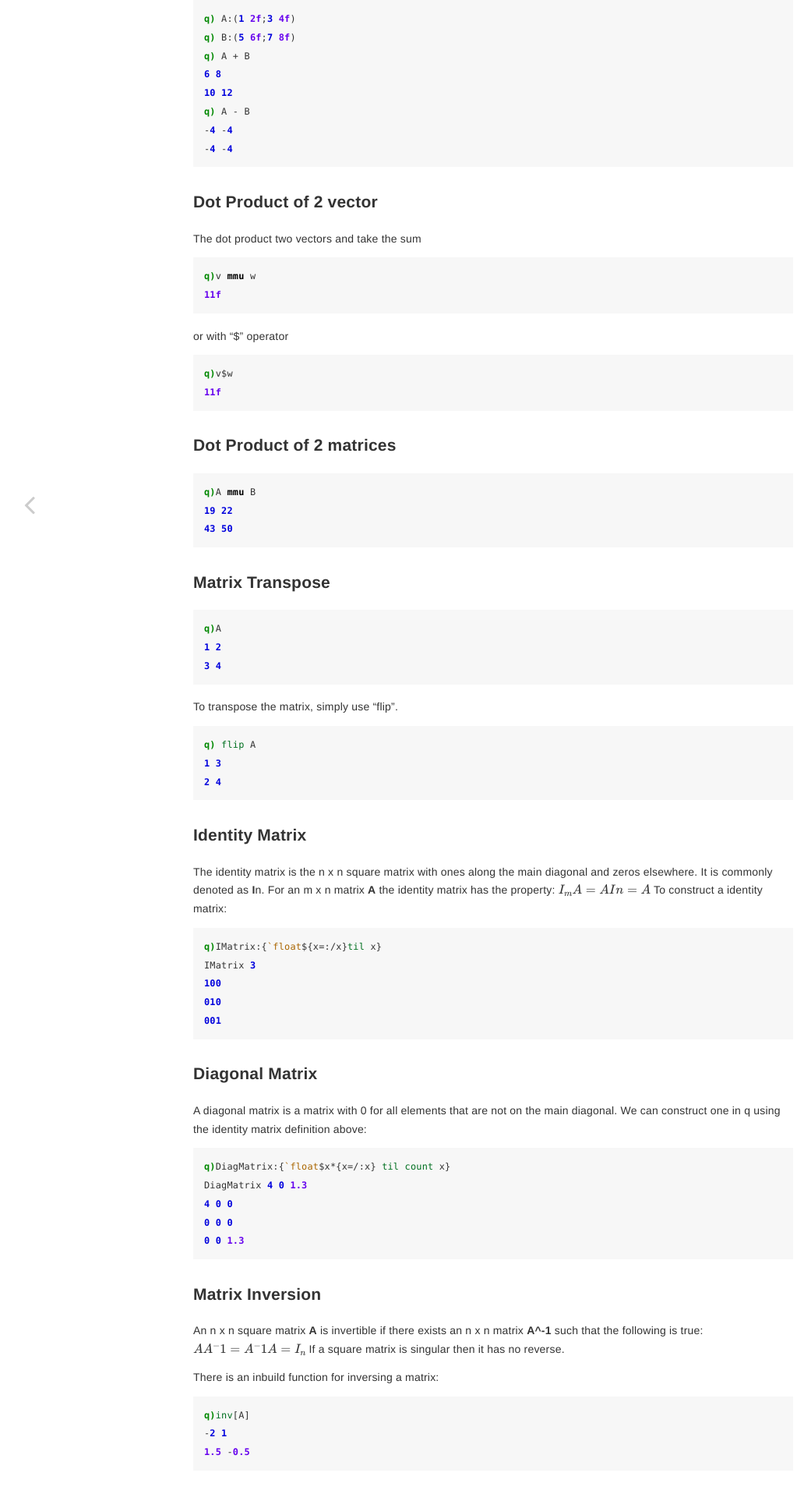
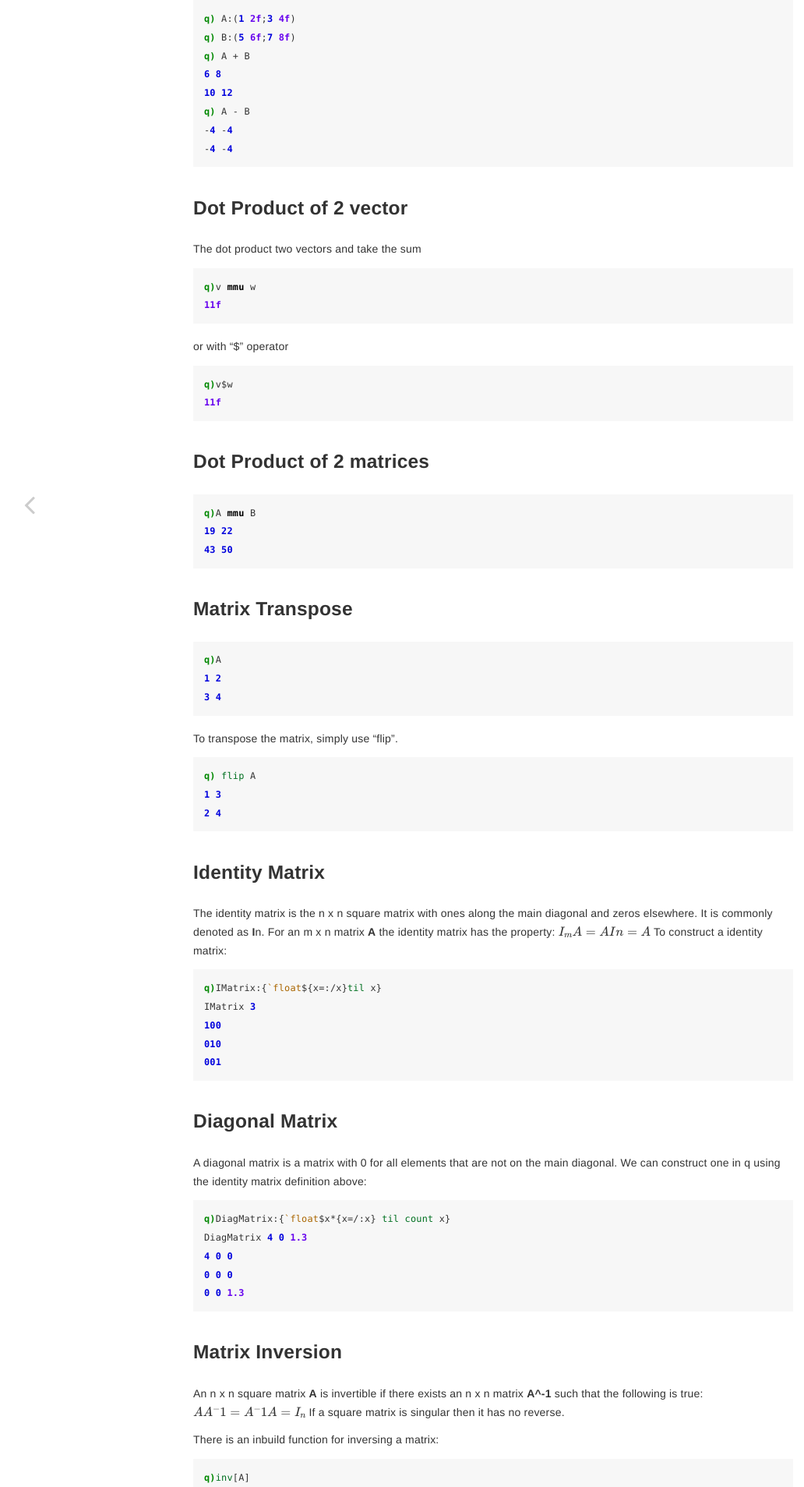
Before and after one commit to shawntao1011/kdb-q, a Jekyll site: the page built from _posts/LinearAlgebra/2021-12-31-basicLinearAlgebra.md, in a window 1280 px wide. Shown: the part 829-2736 px from the top of the page at 78% size, without its empty margins (7-1039 px from the left). Built offline with Jekyll 4.4.1, drawn with Linux system fonts in a browser that asks for light colours; formulas are drawn with MathJax 3.

Commit message:
modified sub-title relation

````diff
--- a/_posts/LinearAlgebra/2021-12-31-basicLinearAlgebra.md
+++ b/_posts/LinearAlgebra/2021-12-31-basicLinearAlgebra.md
@@ -78,7 +78,7 @@ q) A - B
 -4 -4
 ```
 
-### Dot Product of 2 vector
+## Dot Product of 2 vector
 
 The dot product two vectors  and take the sum
 
@@ -94,7 +94,7 @@ q)v$w
 11f
 ```
 
-### Dot Product of 2 matrices
+## Dot Product of 2 matrices
 
 ```q
 q)A mmu B
@@ -102,7 +102,7 @@ q)A mmu B
 43 50
 ```
 
-### Matrix Transpose
+## Matrix Transpose
 
 ```q
 q)A
@@ -118,7 +118,7 @@ q) flip A
 2 4
 ```
 
-### Identity Matrix
+## Identity Matrix
 
 The identity matrix is the n x n square matrix with ones along the main diagonal and zeros elsewhere. It is commonly denoted as **I**n. For an m x n matrix **A** the identity matrix has the property:
 $$
@@ -134,7 +134,7 @@ IMatrix 3
 001
 ```
 
-### Diagonal Matrix
+## Diagonal Matrix
 
 A diagonal matrix is a matrix with 0 for all elements that are not on the main diagonal. We can construct one in q using the identity matrix definition above:
 
@@ -146,7 +146,7 @@ DiagMatrix 4 0 1.3
 0 0 1.3
 ```
 
-### Matrix Inversion
+## Matrix Inversion
 
 An n x n square matrix **A** is invertible if there exists an n x n matrix **A^-1** such that the following is true:
 $$
````
